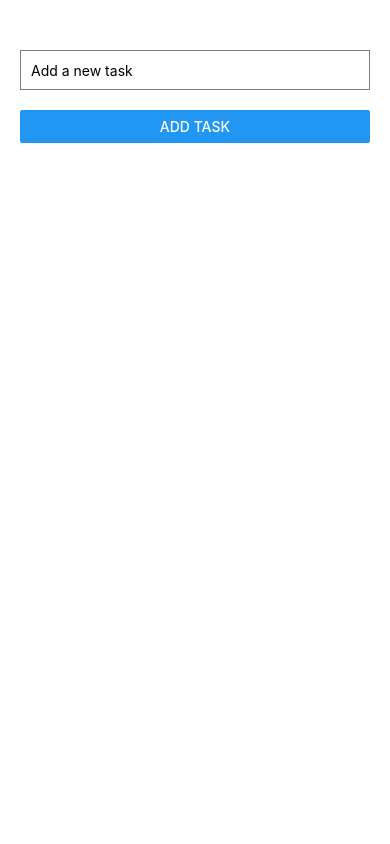
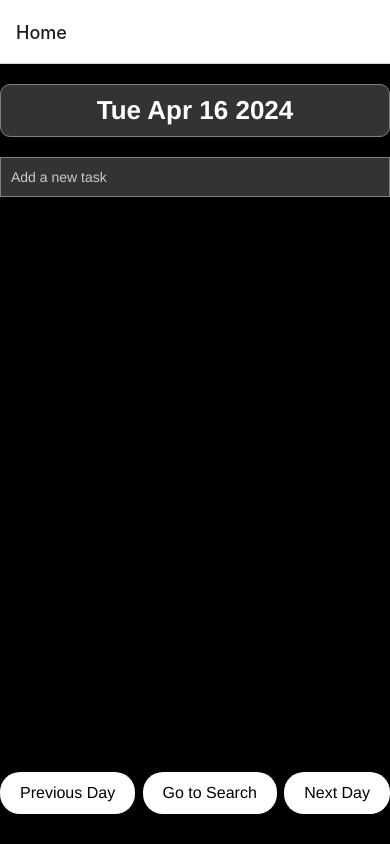
Before and after one commit to ChengkaiXu/se-final-projet, a React Native app: screen /Home in a window 390 px wide. Built offline with nearby package versions, Linux system fonts and the light colour scheme.

Commit message:
Updated the new layout, made the search page, and connected those two pages

```diff
--- a/App.js
+++ b/App.js
@@ -1,79 +1,18 @@
-import React, { useState } from 'react';
-import { StyleSheet, View, TextInput, Button, FlatList, Text, TouchableOpacity } from 'react-native';
+import React from 'react';
+import {NavigationContainer} from '@react-navigation/native';
+import {createNativeStackNavigator} from '@react-navigation/native-stack';
+import HomePage from './App/HomePage'; // Make sure the path is correct
+import SearchPage from './App/SearchPage'; // Make sure the path is correct
+
+const Stack = createNativeStackNavigator();
 
 export default function App() {
-  const [task, setTask] = useState('');
-  const [tasks, setTasks] = useState([]);
-
-  const handleAddTask = () => {
-    if (task.trim()) {
-      setTasks([...tasks, { id: Date.now().toString(), name: task, completed: false }]);
-      setTask('');
-    }
-  };
-
-  const toggleTaskCompletion = id => {
-    setTasks(
-        tasks.map(task =>
-            task.id === id ? { ...task, completed: !task.completed } : task
-        )
+    return (
+        <NavigationContainer>
+            <Stack.Navigator initialRouteName="Home">
+                <Stack.Screen name="Home" component={HomePage} />
+                <Stack.Screen name="Search" component={SearchPage} />
+            </Stack.Navigator>
+        </NavigationContainer>
     );
-  };
-
-  const renderItem = ({ item }) => (
-      <TouchableOpacity
-          style={[styles.taskItem, item.completed && styles.completedTask]}
-          onPress={() => toggleTaskCompletion(item.id)}
-      >
-        <Text style={styles.taskText}>{item.name}</Text>
-        <Button title="Expand"/>
-      </TouchableOpacity>
-  );
-
-  return (
-      <View style={styles.container}>
-        <TextInput
-            style={styles.taskInput}
-            placeholder="Add a new task"
-            value={task}
-            onChangeText={setTask}
-            onSubmitEditing={handleAddTask}
-        />
-        <Button title="Add Task" onPress={handleAddTask} />
-
-        <FlatList
-            data={tasks}
-            renderItem={renderItem}
-            keyExtractor={item => item.id}
-        />
-      </View>
-  );
 }
-
-const styles = StyleSheet.create({
-  container: {
-    flex: 1,
-    paddingTop: 50,
-    paddingHorizontal: 20,
-  },
-  taskInput: {
-    height: 40,
-    borderColor: 'gray',
-    borderWidth: 1,
-    marginBottom: 20,
-    paddingHorizontal: 10,
-  },
-  taskItem: {
-    padding: 10,
-    marginTop: 10,
-    backgroundColor: 'lightgrey',
-    borderColor: 'black',
-    borderWidth: 1,
-  },
-  completedTask: {
-    backgroundColor: 'lightgreen',
-  },
-  taskText: {
-    fontSize: 18,
-  },
-});
--- /dev/null
+++ b/App/HomePage.js
@@ -0,0 +1,172 @@
+import React, { useState, useEffect } from 'react';
+import { StyleSheet, View, TextInput, Text, TouchableOpacity, FlatList, SafeAreaView } from 'react-native';
+
+const HomePage = ({ navigation }) => {
+    const [task, setTask] = useState('');
+    const [tasks, setTasks] = useState([]);
+    const [currentDate, setCurrentDate] = useState(new Date());
+
+    useEffect(() => {
+        setCurrentDate(new Date());
+    }, []);
+
+    const handleAddTask = () => {
+        if (task.trim()) {
+            const dateKey = currentDate.toISOString().split('T')[0];
+            const newTask = { id: Date.now().toString(), name: task, completed: false, date: dateKey };
+            setTasks([...tasks, newTask]);
+            setTask('');
+        }
+    };
+
+    const toggleTaskCompletion = id => {
+        setTasks(
+            tasks.map(task =>
+                task.id === id ? { ...task, completed: !task.completed } : task
+            )
+        );
+    };
+
+    const renderItem = ({ item }) => (
+        <View style={styles.taskItem}>
+            <TouchableOpacity
+                style={{ flex: 1 }}
+                onPress={() => toggleTaskCompletion(item.id)}
+            >
+                <Text style={styles.taskText}>{item.name}</Text>
+            </TouchableOpacity>
+            <TouchableOpacity
+                style={styles.expandButton}
+                onPress={() => navigation.navigate('TaskDetails', { taskId: item.id })}
+            >
+                <Text style={styles.expandButtonText}>Expand</Text>
+            </TouchableOpacity>
+        </View>
+    );
+
+    const adjustDay = (days) => {
+        const newDate = new Date(currentDate);
+        newDate.setDate(currentDate.getDate() + days);
+        setCurrentDate(newDate);
+    };
+
+    return (
+        <SafeAreaView style={styles.container}>
+            <Text style={styles.dateHeader}>{currentDate.toDateString()}</Text>
+            <TextInput
+                style={styles.taskInput}
+                placeholder="Add a new task"
+                placeholderTextColor="#ccc"
+                value={task}
+                onChangeText={setTask}
+                onSubmitEditing={handleAddTask}
+            />
+            <FlatList
+                data={tasks.filter(task => task.date === currentDate.toISOString().split('T')[0])}
+                renderItem={renderItem}
+                keyExtractor={item => item.id}
+            />
+            <View style={styles.tabBar}>
+                <TouchableOpacity style={styles.button} onPress={() => adjustDay(-1)}>
+                    <Text style={styles.buttonText}>Previous Day</Text>
+                </TouchableOpacity>
+                <TouchableOpacity style={styles.button} onPress={() => navigation.navigate('Search')}>
+                    <Text style={styles.buttonText}>Go to Search</Text>
+                </TouchableOpacity>
+                <TouchableOpacity style={styles.button} onPress={() => adjustDay(1)}>
+                    <Text style={styles.buttonText}>Next Day</Text>
+                </TouchableOpacity>
+            </View>
+        </SafeAreaView>
+    );
+};
+
+const styles = StyleSheet.create({
+    container: {
+        flex: 1,
+        paddingTop: 20,
+        paddingHorizontal: 20,
+        backgroundColor: 'black',
+    },
+    dateHeader: {
+        fontSize: 26,
+        fontWeight: 'bold',
+        marginBottom: 20,
+        color: 'white',
+        fontFamily: 'Helvetica Neue',
+        textAlign: 'center',
+        paddingVertical: 10,
+        backgroundColor: '#333',
+        borderRadius: 10,
+        borderWidth: 1,
+        borderColor: 'grey',
+        shadowColor: '#000',
+        shadowOffset: { width: 0, height: 2 },
+        shadowOpacity: 0.25,
+        shadowRadius: 3.84,
+        elevation: 5,
+    },
+    taskInput: {
+        height: 40,
+        borderColor: 'gray',
+        borderWidth: 1,
+        marginBottom: 20,
+        paddingHorizontal: 10,
+        color: 'white',
+        backgroundColor: '#333',
+        fontFamily: 'Helvetica Neue',
+    },
+    taskItem: {
+        flexDirection: 'row',
+        justifyContent: 'space-between',
+        padding: 10,
+        marginTop: 10,
+        backgroundColor: '#222',
+        borderColor: 'white',
+        borderWidth: 1,
+        alignItems: 'center',
+        fontFamily: 'Helvetica Neue',
+    },
+    taskText: {
+        fontSize: 18,
+        color: 'white',
+        flex: 1,
+        fontFamily: 'Helvetica Neue',
+    },
+    expandButton: {
+        paddingVertical: 5,
+        paddingHorizontal: 10,
+        backgroundColor: 'white',
+        borderRadius: 10,
+        fontFamily: 'Helvetica Neue',
+    },
+    expandButtonText: {
+        color: 'black',
+        fontSize: 16,
+        fontFamily: 'Helvetica Neue',
+    },
+    tabBar: {
+        flexDirection: 'row',
+        justifyContent: 'space-between',
+        paddingBottom: 20,
+        fontFamily: 'Helvetica Neue',
+    },
+    button: {
+        backgroundColor: 'white',
+        paddingVertical: 12,
+        paddingHorizontal: 20,
+        borderRadius: 20,
+        marginBottom: 10,
+        fontFamily: 'Helvetica Neue',
+    },
+    buttonText: {
+        color: 'black',
+        textAlign: 'center',
+        fontSize: 16,
+        fontFamily: 'Helvetica Neue',
+    }
+});
+
+
+
+export default HomePage;
--- /dev/null
+++ b/App/SearchPage.js
@@ -0,0 +1,63 @@
+import React, { useState } from 'react';
+import { View, TextInput, Text, TouchableOpacity, StyleSheet } from 'react-native';
+
+export default function SearchPage({ navigation }) {
+    const [searchQuery, setSearchQuery] = useState('');
+
+    return (
+        <View style={styles.container}>
+            <TextInput
+                style={styles.input}
+                placeholder="Type here to search..."
+                placeholderTextColor="#ccc"
+                onChangeText={setSearchQuery}
+                value={searchQuery}
+            />
+            <Text style={styles.results}>Searching for: {searchQuery}</Text>
+            <TouchableOpacity style={[styles.button, styles.backButton]} onPress={() => navigation.goBack()}>
+                <Text style={styles.buttonText}>Back to Home</Text>
+            </TouchableOpacity>
+        </View>
+    );
+}
+
+const styles = StyleSheet.create({
+    container: {
+        flex: 1,
+        alignItems: 'center',
+        justifyContent: 'center',
+        padding: 20,
+        backgroundColor: 'black',
+    },
+    input: {
+        height: 40,
+        margin: 12,
+        borderWidth: 1,
+        padding: 10,
+        width: '100%',
+        color: 'white',
+        borderColor: 'gray',
+        backgroundColor: '#333',
+    },
+    results: {
+        fontSize: 16,
+        margin: 20,
+        color: 'white',
+    },
+    button: {
+        backgroundColor: 'white',
+        paddingVertical: 12,
+        paddingHorizontal: 20,
+        borderRadius: 20,
+        marginTop: 10,
+    },
+    backButton: {
+        alignSelf: 'center',
+        marginTop: 50,
+        width: '90%',
+    },
+    buttonText: {
+        color: 'black',
+        textAlign: 'center',
+    }
+});
--- a/package.json
+++ b/package.json
@@ -11,6 +11,8 @@
   "dependencies": {
     "@expo/metro-runtime": "~3.1.3",
     "@react-native-async-storage/async-storage": "1.21.0",
+    "@react-navigation/native": "^6.1.17",
+    "@react-navigation/native-stack": "^6.9.26",
     "@supabase/supabase-js": "^2.42.4",
     "expo": "~50.0.14",
     "expo-status-bar": "~1.11.1",
@@ -18,6 +20,10 @@
     "react-dom": "18.2.0",
     "react-native": "0.73.6",
     "react-native-elements": "^3.4.3",
+    "react-native-gesture-handler": "~2.14.0",
+    "react-native-reanimated": "~3.6.2",
+    "react-native-safe-area-context": "^4.8.2",
+    "react-native-screens": "~3.29.0",
     "react-native-url-polyfill": "^2.0.0",
     "react-native-web": "~0.19.6",
     "typescript": "^5.3.0"
```
Also changed, not shown: 1 other file (tests, documents, lock files or other folders).
